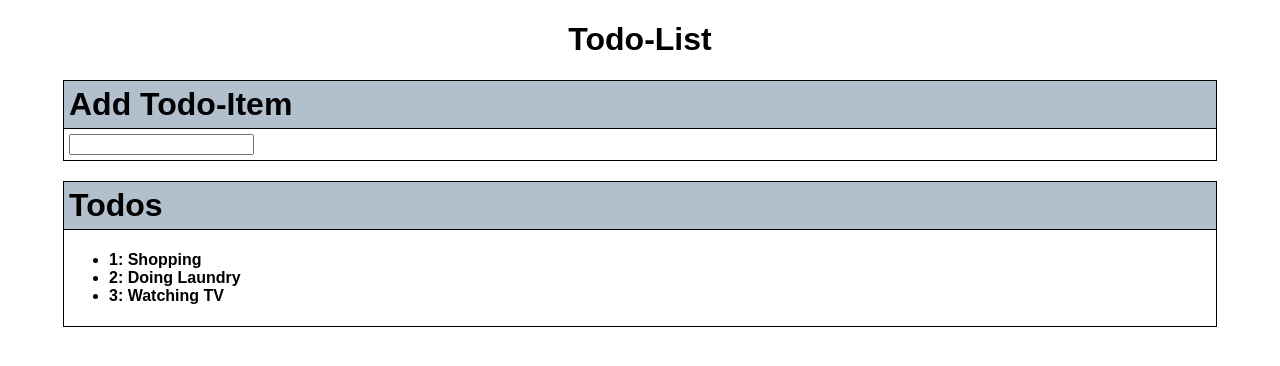
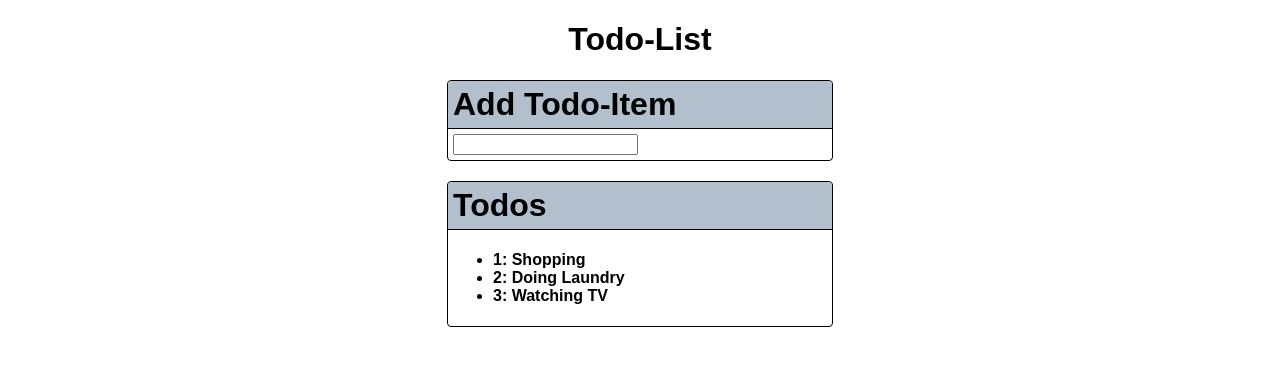
Before and after one commit to SimonHoefling/todo-list, a React (Create React App) app: page / in a window 1280 px wide. Shown: the top 366 px of the page. Built offline with nearby package versions, Linux system fonts and the light colour scheme.

Commit message:
Changed styling a bit

```diff
--- a/src/App.js
+++ b/src/App.js
@@ -27,14 +27,13 @@ class App extends Component {
       }
     }
 
-    todos.unshift({id: (maxId + 1), title: title});
+    todos.push({id: (maxId + 1), title: title});
     this.setState({
       todos: todos
     })
   }
 
   render() {
-    console.log("Hello from App.js");
     return (
       <div className="App">
         <h1>Todo-List</h1>
--- a/src/TodoAdd.js
+++ b/src/TodoAdd.js
@@ -27,7 +27,6 @@ class TodoAdd extends Component {
   }
 
   render() {
-    console.log("Hellor from TodoAdd.js");
 
     return (
       <Panel title="Add Todo-Item">
--- a/src/TodoList.js
+++ b/src/TodoList.js
@@ -4,7 +4,6 @@ import PropTypes from 'prop-types';
 
 class TodoList extends Component {
   render () {
-    console.log("Hello from TodoList.js");
     return (
     <Panel title="Todos">
       <ul className='App-todo'>
--- a/src/panel.css
+++ b/src/panel.css
@@ -1,13 +1,15 @@
 .panel-container {
-  width: 90%;
+  width: 30%;
   margin: 20px auto;
   border: 1px solid #000000;
+  border-radius: 4px;
 }
 .panel-top-container {
   background-color: rgb(178, 191, 204);
   border-bottom: 1px solid #000000;
   width: 100%;
   height: 100%;
+  border-radius: 4px 4px 0 0;
 }
 .panel-heading,
 .panel-text {
--- a/src/panel.js
+++ b/src/panel.js
@@ -4,7 +4,6 @@ import "./panel.css"
 
 class Panel extends Component {
   render() {
-    console.log("Hello from the Panel.js");
     return (
       <div className='panel-container'>
         <div className='panel-top-container'>
```
